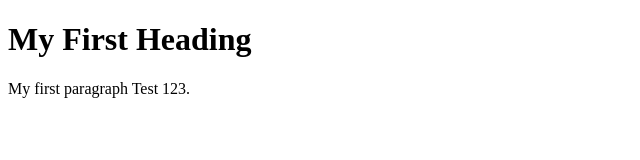
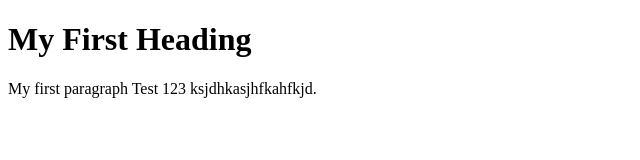
Before and after one commit to shelendra-singh-psl/shelendra-poc, a plain HTML site: page index.html in a window 1280 px wide. Shown: the whole page, without its empty margins (0-640 px from the left). Drawn offline with Linux system fonts and the light colour scheme.

Commit message:
test hook

```diff
--- a/index.html
+++ b/index.html
@@ -3,7 +3,7 @@
 <body>
 
 <h1>My First Heading</h1>
-<p>My first paragraph Test 123.</p>
+<p>My first paragraph Test 123 ksjdhkasjhfkahfkjd.</p>
 
 </body>
 </html>
```
